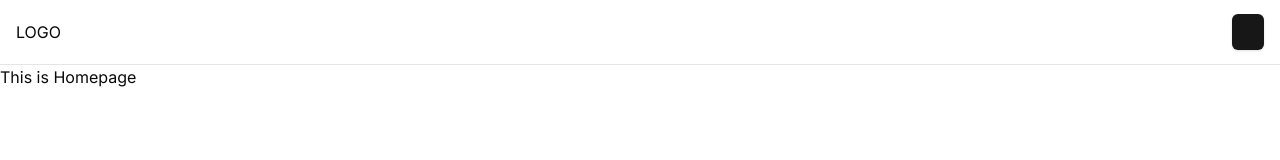
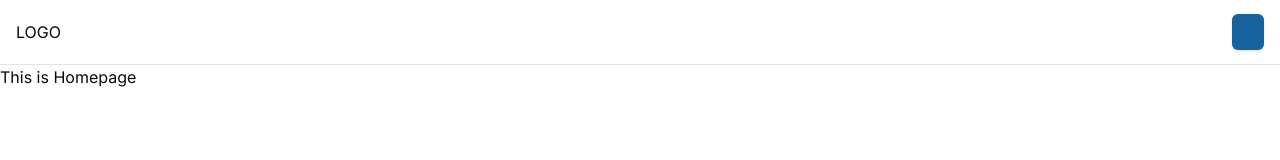
Before and after one commit to rizalherlangga/Magang-Cakap, a Next.js app: page / in a window 1280 px wide. Shown: the top 160 px of the page. Built offline with nearby package versions, Linux system fonts and the light colour scheme.

Commit message:
change setup

```diff
--- a/src/app/course/[id]/page.jsx
+++ /dev/null
@@ -1,3 +0,0 @@
-export default function CourseDetail() {
-  return <div>This is Page Of Detail Course</div>;
-}
--- a/src/app/courses-list/page.jsx
+++ /dev/null
@@ -1,3 +0,0 @@
-export default function CoursesList() {
-  return <div>This is Page Of Course List</div>;
-}
--- a/src/app/globals.css
+++ b/src/app/globals.css
@@ -1,20 +1,6 @@
 @tailwind base;
 @tailwind components;
 @tailwind utilities;
-
-:root {
-  --foreground-rgb: 0, 0, 0;
-  --background-start-rgb: 214, 219, 220;
-  --background-end-rgb: 255, 255, 255;
-}
-
-@media (prefers-color-scheme: dark) {
-  :root {
-    --foreground-rgb: 255, 255, 255;
-    --background-start-rgb: 0, 0, 0;
-    --background-end-rgb: 0, 0, 0;
-  }
-}
 
 @layer base {
   :root {
@@ -24,10 +10,9 @@
     --card-foreground: 0 0% 3.9%;
     --popover: 0 0% 100%;
     --popover-foreground: 0 0% 3.9%;
-    --primary: 0 0% 9%;
-    --primary-foreground: 0 0% 98%;
-    --secondary: 0 0% 96.1%;
-    --secondary-foreground: 0 0% 9%;
+    --primary: 206, 77%, 35%;
+    --secondary: 187, 89%, 40%;
+    --tertiary: 84, 58%, 51%;
     --muted: 0 0% 96.1%;
     --muted-foreground: 0 0% 45.1%;
     --accent: 0 0% 96.1%;
@@ -44,32 +29,6 @@
     --chart-5: 27 87% 67%;
     --radius: 0.5rem;
   }
-  .dark {
-    --background: 0 0% 3.9%;
-    --foreground: 0 0% 98%;
-    --card: 0 0% 3.9%;
-    --card-foreground: 0 0% 98%;
-    --popover: 0 0% 3.9%;
-    --popover-foreground: 0 0% 98%;
-    --primary: 0 0% 98%;
-    --primary-foreground: 0 0% 9%;
-    --secondary: 0 0% 14.9%;
-    --secondary-foreground: 0 0% 98%;
-    --muted: 0 0% 14.9%;
-    --muted-foreground: 0 0% 63.9%;
-    --accent: 0 0% 14.9%;
-    --accent-foreground: 0 0% 98%;
-    --destructive: 0 62.8% 30.6%;
-    --destructive-foreground: 0 0% 98%;
-    --border: 0 0% 14.9%;
-    --input: 0 0% 14.9%;
-    --ring: 0 0% 83.1%;
-    --chart-1: 220 70% 50%;
-    --chart-2: 160 60% 45%;
-    --chart-3: 30 80% 55%;
-    --chart-4: 280 65% 60%;
-    --chart-5: 340 75% 55%;
-  }
 }
 
 @layer base {
--- a/src/app/partners-list/page.jsx
+++ b/src/app/partners-list/page.jsx
@@ -1,48 +1,7 @@
-"use client";
-
-import {
-  fetchEducationPartners,
-  fetchSupportPartners,
-} from "@/store/partners-list/partnersListSlice";
-import { useEffect } from "react";
-import { useDispatch, useSelector } from "react-redux";
-
 export default function PartnersList() {
-  const dispatch = useDispatch();
-  const { educationPartners, supportPartners, loading, error } = useSelector(
-    (state) => state.partners
-  );
-
-  useEffect(() => {
-    dispatch(fetchEducationPartners());
-    dispatch(fetchSupportPartners());
-  }, [dispatch]);
-
-  if (loading) return <p>Loading...</p>;
-  if (error) return <p>Error: {error}</p>;
-
-  console.log(supportPartners.map((partner) => partner));
   return (
     <div>
-      <h1 className="text-2xl">Mitra Pendidikan</h1>
-      <ul>
-        {educationPartners.map((partner) => (
-          <li key={partner.partnerId}>{partner.partnerName}</li>
-        ))}
-      </ul>
-
-      <div>
-        <h1 className="text-2xl">Mitra Pendukung</h1>
-
-        <ul>
-          {supportPartners.map((partner) => (
-            <li key={partner.partnerId}>
-              <h2 className="text-xl">{partner.partnerName}</h2>
-              <h2>{partner.partnerDescription}</h2>
-            </li>
-          ))}
-        </ul>
-      </div>
+      <h1>This is page Partner List</h1>
     </div>
   );
 }
--- /dev/null
+++ b/src/lib/axios.js
@@ -0,0 +1,14 @@
+import axios from "axios";
+const BASE_URLV3 = "https://api-staging.cakap.com/v3/selfpaced";
+
+const BASE_URLV2 = "https://api-staging.cakap.com/v2/selfpaced";
+
+const axiosInstance = axios.create({
+  baseURL: BASE_URLV3,
+  timeout: 10000,
+  headers: {
+    "Content-Type": "application/json",
+  },
+});
+
+export default axiosInstance;
--- /dev/null
+++ b/src/store/courses/coursesListSLice.js
@@ -0,0 +1,91 @@
+import { createSlice, createAsyncThunk } from "@reduxjs/toolkit";
+import axiosInstance from "@/lib/axios";
+
+const initialState = {
+  list: [],
+  page: 1,
+  hasMore: true,
+  loading: false,
+  orderBy: "",
+  filter: { prakerjaFilter: false },
+  error: null,
+};
+
+export const fetchCoursesThunk = createAsyncThunk(
+  "courses/fetchCourses",
+  async (
+    { page = 1, limit = 10, categoriesId, courseOrderBy },
+    { rejectWithValue }
+  ) => {
+    const params = {
+      page,
+      limit,
+      ...(categoriesId && { categoriesId }),
+      ...(courseOrderBy && { courseOrderBy }),
+    };
+
+    // console.log("Params in Thunk:", params);
+
+    try {
+      const response = await axiosInstance.get("/course/list", { params });
+      return response.data;
+    } catch (error) {
+      return rejectWithValue(error.response?.data || error.message);
+    }
+  }
+);
+
+export const fetchHighlightedCoursesThunk = createAsyncThunk(
+  "courses/fetchHighlight",
+  async () => {
+    const response = await axiosInstance.get("/course/highlight");
+    return response.data;
+  }
+);
+
+const coursesSlice = createSlice({
+  name: "courses",
+  initialState,
+  reducers: {
+    setOrderBy: (state, action) => {
+      state.orderBy = action.payload;
+    },
+    resetCourses(state) {
+      state.list = [];
+      state.page = 1;
+      state.hasMore = true;
+      state.loading = false;
+      state.error = null;
+    },
+    incrementPage(state) {
+      state.page += 1;
+    },
+    setFilter: (state, action) => {
+      state.filter = { ...state.filter, ...action.payload };
+    },
+  },
+  extraReducers: (builder) => {
+    builder
+      .addCase(fetchCoursesThunk.pending, (state) => {
+        state.loading = true;
+        state.error = null;
+      })
+      .addCase(fetchCoursesThunk.fulfilled, (state, action) => {
+        console.log("API Response:", action.payload);
+        state.list = [...state.list, ...action.payload.data.course];
+        state.hasMore = action.payload.data.course.length > 0;
+        state.loading = false;
+      })
+      .addCase(fetchCoursesThunk.rejected, (state, action) => {
+        state.error = action.payload || "Failed to fetch courses";
+        state.loading = false;
+      })
+      .addCase(fetchHighlightedCoursesThunk.fulfilled, (state, action) => {
+        state.highlightedCourses = action.payload.data;
+      });
+  },
+});
+
+export const { setOrderBy, resetCourses, incrementPage, setFilter } =
+  coursesSlice.actions;
+export default coursesSlice.reducer;
--- a/src/store/index.js
+++ b/src/store/index.js
@@ -1,9 +1,8 @@
 const { configureStore } = require("@reduxjs/toolkit");
-import partnersSlice from "./partners-list/partnersListSlice";
-
+import coursesListSLice from "./courses/coursesListSLice";
 const store = configureStore({
   reducer: {
-    partners: partnersSlice,
+    courses: coursesListSLice,
   },
 });
 
--- a/src/store/partners-list/partnersListSlice.js
+++ /dev/null
@@ -1,65 +0,0 @@
-import axios from "axios";
-
-const { createSlice, createAsyncThunk } = require("@reduxjs/toolkit");
-
-const initialState = {
-  educationPartners: [],
-  supportPartners: [],
-  loading: false,
-  error: null,
-};
-export const fetchEducationPartners = createAsyncThunk(
-  "partner/fetchEducationPartners",
-  async () => {
-    const response = await axios.get(
-      "https://api-staging.cakap.com/v3/selfpaced/partner?partnerType=COURSE&showAll=true&search=&limit=10"
-    );
-    return response.data.data.partner;
-  }
-);
-
-export const fetchSupportPartners = createAsyncThunk(
-  "partner/fetchSupportPartners",
-  async () => {
-    const response = await axios.get(
-      "https://api-staging.cakap.com/v3/selfpaced/partner?partnerType=PAYMENT&showAll=true&search=&limit=10"
-    );
-
-    return response.data.data.partner;
-  }
-);
-
-const partnersSlice = createSlice({
-  name: "partner",
-  initialState,
-  reducers: {},
-  extraReducers: (builder) => {
-    builder
-      .addCase(fetchEducationPartners.pending, (state) => {
-        state.loading = true;
-        state.error = null;
-      })
-      .addCase(fetchEducationPartners.fulfilled, (state, action) => {
-        state.educationPartners = action.payload;
-        state.loading = false;
-      })
-      .addCase(fetchEducationPartners.rejected, (state, action) => {
-        state.loading = false;
-        state.error = action.error.message;
-      })
-      .addCase(fetchSupportPartners.pending, (state) => {
-        state.loading = true;
-        state.error = null;
-      })
-      .addCase(fetchSupportPartners.fulfilled, (state, action) => {
-        state.supportPartners = action.payload;
-        state.loading = false;
-      })
-      .addCase(fetchSupportPartners.rejected, (state, action) => {
-        state.loading = false;
-        state.error = action.error.message;
-      });
-  },
-});
-
-export default partnersSlice.reducer;
--- a/tailwind.config.js
+++ b/tailwind.config.js
@@ -1,65 +1,66 @@
 /** @type {import('tailwindcss').Config} */
 module.exports = {
-    darkMode: ['class'],
   content: [
-    './src/pages/**/*.{js,ts,jsx,tsx,mdx}',
-    './src/components/**/*.{js,ts,jsx,tsx,mdx}',
-    './src/app/**/*.{js,ts,jsx,tsx,mdx}',
+    "./src/pages/**/*.{js,ts,jsx,tsx,mdx}",
+    "./src/components/**/*.{js,ts,jsx,tsx,mdx}",
+    "./src/app/**/*.{js,ts,jsx,tsx,mdx}",
   ],
   theme: {
     extend: {
       backgroundImage: {
-  			'gradient-radial': 'radial-gradient(var(--tw-gradient-stops))',
-  			'gradient-conic': 'conic-gradient(from 180deg at 50% 50%, var(--tw-gradient-stops))'
+        "gradient-radial": "radial-gradient(var(--tw-gradient-stops))",
+        "gradient-conic":
+          "conic-gradient(from 180deg at 50% 50%, var(--tw-gradient-stops))",
       },
       borderRadius: {
-  			lg: 'var(--radius)',
-  			md: 'calc(var(--radius) - 2px)',
-  			sm: 'calc(var(--radius) - 4px)'
+        lg: "var(--radius)",
+        md: "calc(var(--radius) - 2px)",
+        sm: "calc(var(--radius) - 4px)",
       },
       colors: {
-  			background: 'hsl(var(--background))',
-  			foreground: 'hsl(var(--foreground))',
+        background: "hsl(var(--background))",
+        foreground: "hsl(var(--foreground))",
         card: {
-  				DEFAULT: 'hsl(var(--card))',
-  				foreground: 'hsl(var(--card-foreground))'
+          DEFAULT: "hsl(var(--card))",
+          foreground: "hsl(var(--card-foreground))",
         },
         popover: {
-  				DEFAULT: 'hsl(var(--popover))',
-  				foreground: 'hsl(var(--popover-foreground))'
+          DEFAULT: "hsl(var(--popover))",
+          foreground: "hsl(var(--popover-foreground))",
         },
         primary: {
-  				DEFAULT: 'hsl(var(--primary))',
-  				foreground: 'hsl(var(--primary-foreground))'
+          DEFAULT: "hsl(var(--primary))",
         },
         secondary: {
-  				DEFAULT: 'hsl(var(--secondary))',
-  				foreground: 'hsl(var(--secondary-foreground))'
+          DEFAULT: "hsl(var(--secondary))",
+        },
+        tertiary: {
+          DEFAULT: "hsl(var(--tertiary))",
         },
         muted: {
-  				DEFAULT: 'hsl(var(--muted))',
-  				foreground: 'hsl(var(--muted-foreground))'
+          DEFAULT: "hsl(var(--muted))",
+          foreground: "hsl(var(--muted-foreground))",
         },
         accent: {
-  				DEFAULT: 'hsl(var(--accent))',
-  				foreground: 'hsl(var(--accent-foreground))'
+          DEFAULT: "hsl(var(--accent))",
+          foreground: "hsl(var(--accent-foreground))",
         },
         destructive: {
-  				DEFAULT: 'hsl(var(--destructive))',
-  				foreground: 'hsl(var(--destructive-foreground))'
+          DEFAULT: "hsl(var(--destructive))",
+          foreground: "hsl(var(--destructive-foreground))",
         },
-  			border: 'hsl(var(--border))',
-  			input: 'hsl(var(--input))',
-  			ring: 'hsl(var(--ring))',
+        border: "hsl(var(--border))",
+        input: "hsl(var(--input))",
+        ring: "hsl(var(--ring))",
         chart: {
-  				'1': 'hsl(var(--chart-1))',
-  				'2': 'hsl(var(--chart-2))',
-  				'3': 'hsl(var(--chart-3))',
-  				'4': 'hsl(var(--chart-4))',
-  				'5': 'hsl(var(--chart-5))'
-  			}
-  		}
-  	}
+          1: "hsl(var(--chart-1))",
+          2: "hsl(var(--chart-2))",
+          3: "hsl(var(--chart-3))",
+          4: "hsl(var(--chart-4))",
+          5: "hsl(var(--chart-5))",
+        },
+      },
+    },
   },
   plugins: [require("tailwindcss-animate")],
-}
+};
```
Also changed, not shown: src/app/courses/[id]/page.jsx (added), src/store/courses-list/coursesListSLice.js (deleted). Lines whose indentation alone changed are shown as unchanged.
